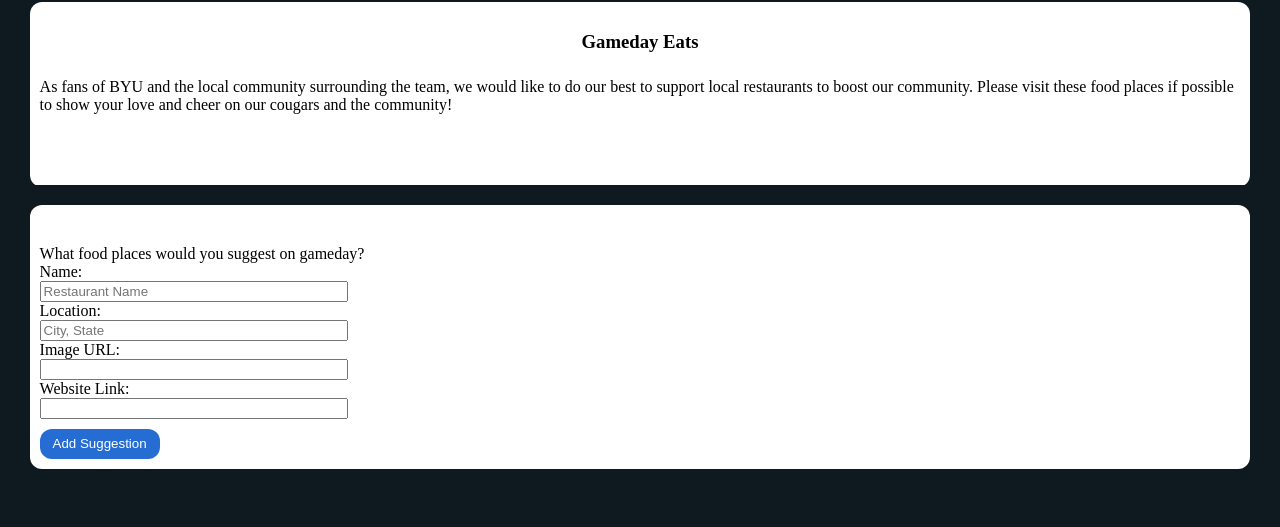
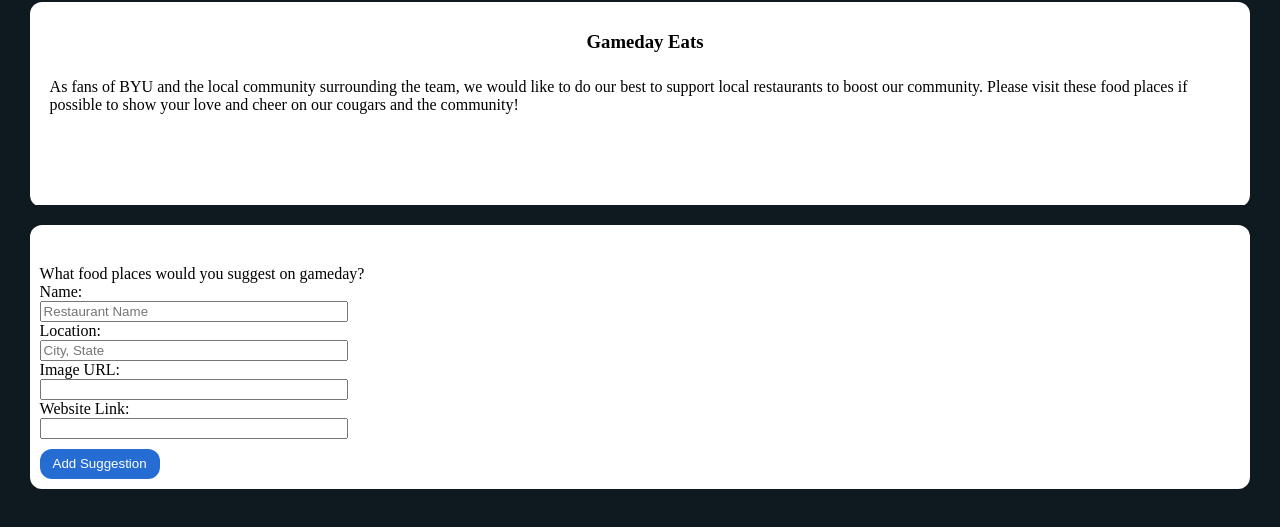
Before and after one commit to AndrewPorcelli/byu-project, a website: page front-end/index.html in a window 1280 px wide. Shown: the part 1008-1535 px from the top of the page. Drawn offline with nearby package versions, Linux system fonts and the light colour scheme; no server answers.

Commit message:
added some styling to address margin and padding

```diff
--- a/front-end/styles.css
+++ b/front-end/styles.css
@@ -64,6 +64,7 @@
   margin-top: 20px;
   border-radius: 12px;
   padding: 10px;
+
 }
 
 .our-eats-container {
@@ -72,6 +73,7 @@
   justify-content: space-around;
   margin: auto;
   margin-top: 20px;
+  padding-bottom: 20px;
 }
 
 .our-eats-div {
@@ -86,7 +88,6 @@
   display: flex;
   flex-direction: column;
   width: 95%;
-
 }
 
 input {
@@ -101,12 +102,12 @@
   display: flex;
   justify-content: center;
   margin-bottom: 25px;
+  padding-left: 10px;
 }
 
 #eats-img {
   width: 200px;
   height: 200px;
-
 }
 
 #add-sugg {
```
Also changed, not shown: front-end/index.html (+5 -7 lines).
